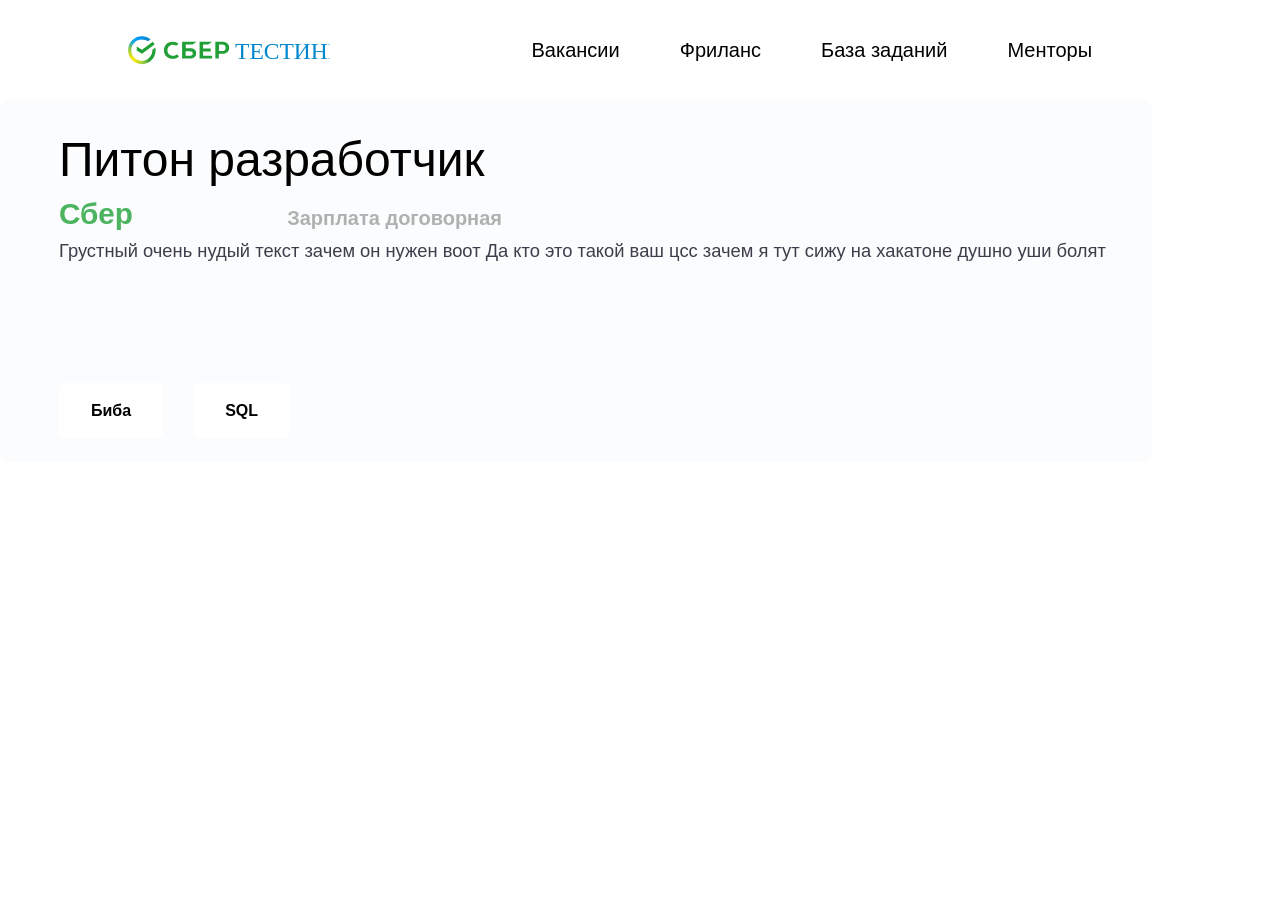
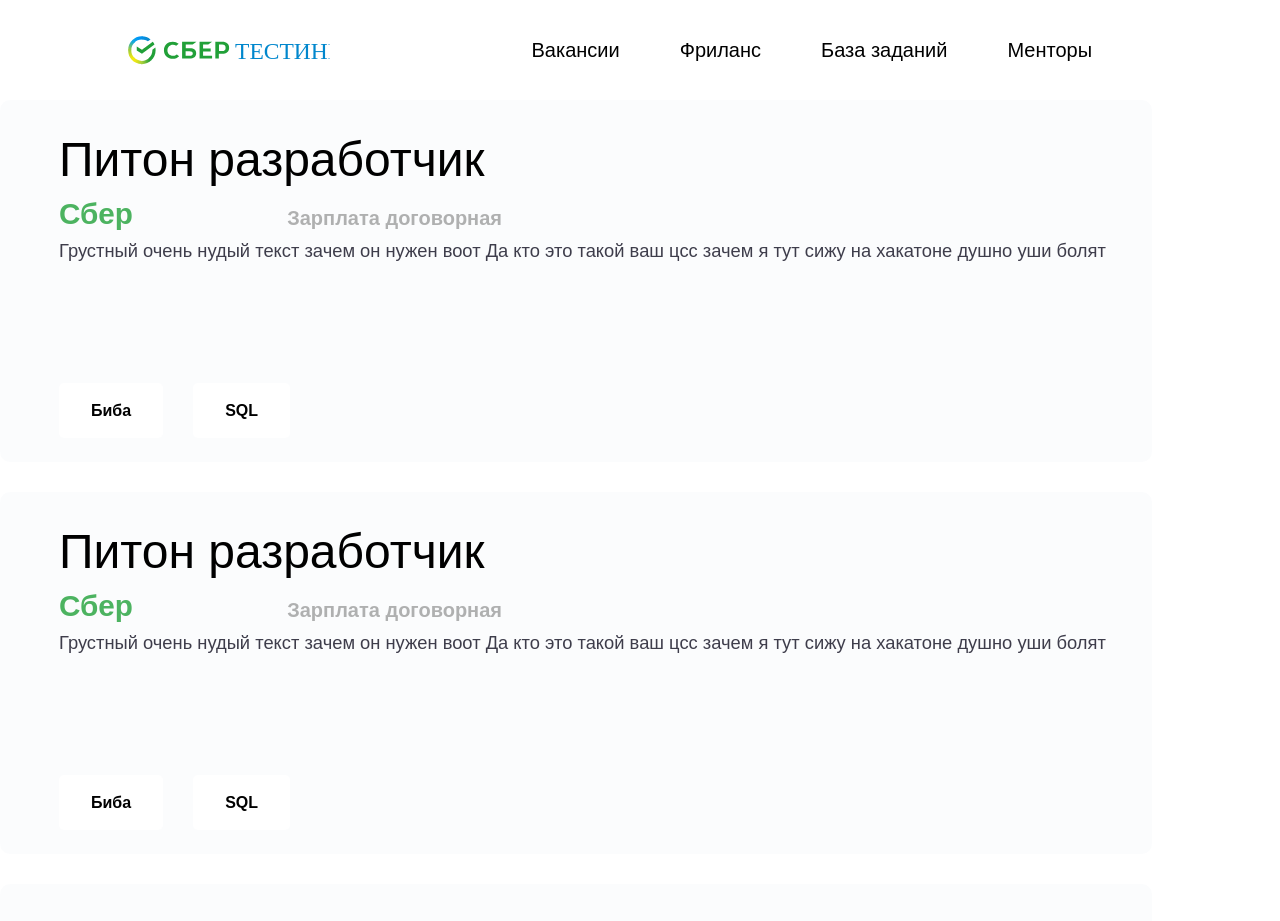
Before and after one commit to Rev1le/ITPlatform, a Vue app in the folder Front/: page /vacation in a window 1280 px wide. Shown: the top 921 px of the page. Before the commit the page ends 800 px from the top, so only its background shows below. Built offline with nearby package versions, Linux system fonts and the light colour scheme; a web font is replaced by a local one.

Commit message:
VacationOffer margin

```diff
--- a/Front/src/components/vacantionOffer.vue
+++ b/Front/src/components/vacantionOffer.vue
@@ -38,6 +38,7 @@
   padding-left: 59px;
   background: rgba(234, 239, 246, 0.22);
   border-radius: 10px;
+  margin-bottom: 30px;
 
 }
 .offer_title{
--- a/Front/src/views/Vacation.vue
+++ b/Front/src/views/Vacation.vue
@@ -1,7 +1,8 @@
 <template>
- <div>
-   <vacantionOffer>
-   </vacantionOffer>
+ <div class="vacation_desk">
+   <vacantionOffer/>
+   <vacantion-offer/>
+   <vacantion-offer/>
  </div>
 </template>
 
```
